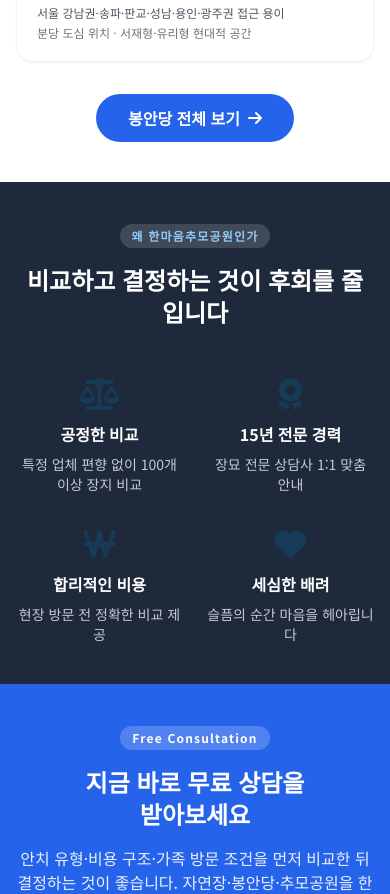
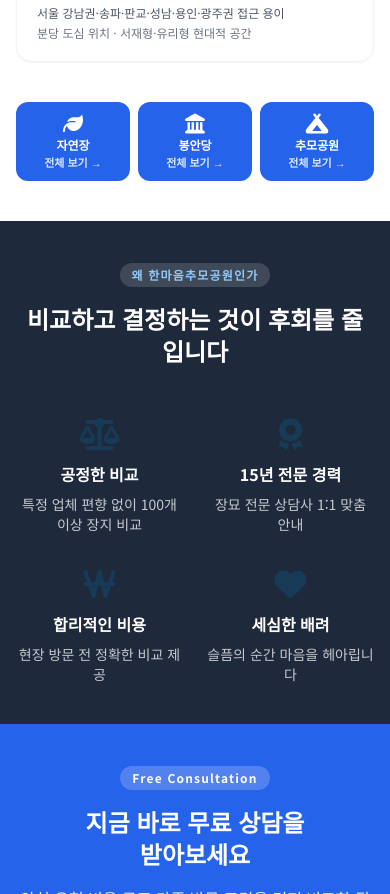
Before and after one commit to lababos7-a11y/hanmaeum-memorial-co-kr, a website: page public/index.html in a window 390 px wide. Shown: the part 6407-7301 px from the top of the page. Drawn offline with nearby package versions, Linux system fonts and the light colour scheme.

Commit message:
feat: 메인 카테고리 전체보기 바로가기 3종 추가

```diff
--- a/public/index.html
+++ b/public/index.html
@@ -497,10 +497,26 @@
         </div>
       </a>
     </div>
-    <div class="text-center mt-8">
-      <a href="/memorial-hall/" class="inline-flex items-center gap-2 bg-blue-600 text-white font-bold py-3 px-8 rounded-full no-underline hover:bg-blue-700 transition-colors">
-        봉안당 전체 보기 <i class="fas fa-arrow-right"></i>
-      </a>
+    <!-- 카테고리 전체보기 3종 바로가기 -->
+    <div class="mt-10 flex justify-center">
+      <!-- PC: 한 줄 3개 / 모바일: 가로 3열 compact -->
+      <div class="category-shortcuts">
+        <a href="/natural-burial/" class="shortcut-btn no-underline">
+          <i class="fas fa-leaf shortcut-icon" aria-hidden="true"></i>
+          <span class="shortcut-name">자연장</span>
+          <span class="shortcut-label">전체 보기 →</span>
+        </a>
+        <a href="/memorial-hall/" class="shortcut-btn no-underline">
+          <i class="fas fa-landmark shortcut-icon" aria-hidden="true"></i>
+          <span class="shortcut-name">봉안당</span>
+          <span class="shortcut-label">전체 보기 →</span>
+        </a>
+        <a href="/memorial-park/" class="shortcut-btn no-underline">
+          <i class="fas fa-campground shortcut-icon" aria-hidden="true"></i>
+          <span class="shortcut-name">추모공원</span>
+          <span class="shortcut-label">전체 보기 →</span>
+        </a>
+      </div>
     </div>
   </div>
 </section>
--- a/public/static/style.css
+++ b/public/static/style.css
@@ -218,6 +218,35 @@ button, [role="button"] { touch-action: manipulation; }
   .pict-icon.pict-xl { font-size: 3rem;   }
 }
 
+/* ── 카테고리 전체보기 바로가기 3종 ─────────────────────── */
+
+/* 공통 wrapper */
+.category-shortcuts {
+  display: flex;
+  gap: 12px;
+  align-items: stretch;
+}
+
+/* PC: pill 버튼 스타일 */
+.shortcut-btn {
+  display: inline-flex;
+  align-items: center;
+  gap: 8px;
+  background: #2563EB;        /* bg-blue-600 */
+  color: #fff;
+  font-weight: 700;
+  padding: 12px 24px;
+  border-radius: 9999px;      /* pill */
+  transition: background 0.15s;
+  white-space: nowrap;
+  cursor: pointer;
+}
+.shortcut-btn:hover { background: #1D4ED8; } /* hover:bg-blue-700 */
+
+.shortcut-icon { font-size: 0.95rem; }
+.shortcut-name { font-size: 0.9375rem; }
+.shortcut-label { font-size: 0.8125rem; opacity: 0.88; }
+
 /* ── 모바일 섹션 순서 재배열 + 장지비교 이미지 ─────────── */
 
 /* PC 기본: wrapper는 단순 블록 */
@@ -231,6 +260,27 @@ button, [role="button"] { touch-action: manipulation; }
 .compare-picto-pc     { display: block; }
 
 @media (max-width: 767px) {
+  /* 카테고리 바로가기: 모바일 3열 compact card */
+  .category-shortcuts {
+    width: 100%;
+    gap: 8px;
+  }
+  .shortcut-btn {
+    flex: 1;
+    flex-direction: column;
+    align-items: center;
+    justify-content: center;
+    gap: 4px;
+    padding: 12px 6px;
+    border-radius: 12px;      /* 카드형 */
+    white-space: normal;
+    text-align: center;
+    min-width: 0;
+  }
+  .shortcut-icon { font-size: 1.25rem; }
+  .shortcut-name { font-size: 0.75rem; line-height: 1.2; }
+  .shortcut-label { font-size: 0.6875rem; opacity: 0.85; line-height: 1.2; }
+
   /* 모바일: wrapper를 flex-column으로 전환 → order로 순서 변경 */
   .mobile-reorder-wrapper {
     display: flex;
```
